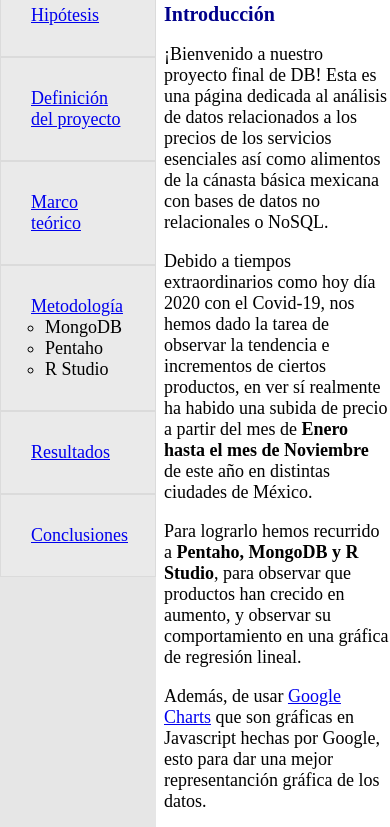
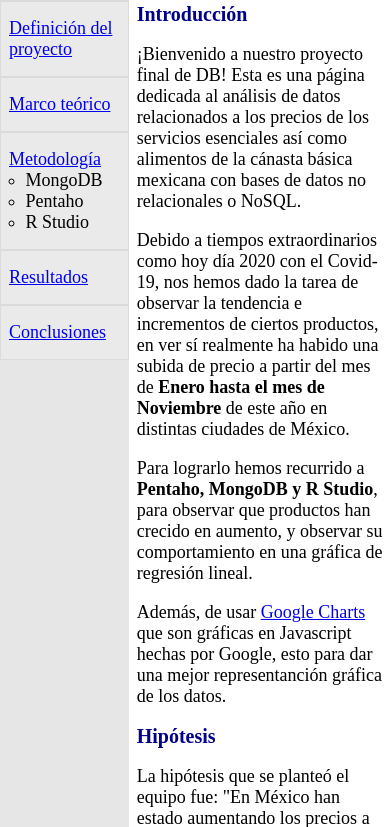
Before and after one commit to lvm3632/ProyectoFinalDB, a plain HTML site: page index.html in a window 390 px wide. Shown: the part 109-936 px from the top of the page. Drawn offline with Linux system fonts and the light colour scheme.

Commit message:
media query4

```diff
--- a/style.css
+++ b/style.css
@@ -85,16 +85,25 @@ p {
 @media only screen and (max-width: 600px) {
   aside {
     margin: 0 !important;
-    width: 40% !important;
+    width: 33% !important;
     float: left !important;
     background: #eaeaea !important;
     height: auto !important;
     padding: 0 !important;
   }
+  ul {
+    margin: 0 !important;
+    padding: 0 !important;
+  }
+
+  ul li {
+    margin: 0 !important;
+    padding: 16px 8px !important;
+  }
 
   .container {
     display: inline-block;
-    width: 60vw !important;
+    width: 67vw !important;
     height: auto !important;
     background: white !important;
   }
```
